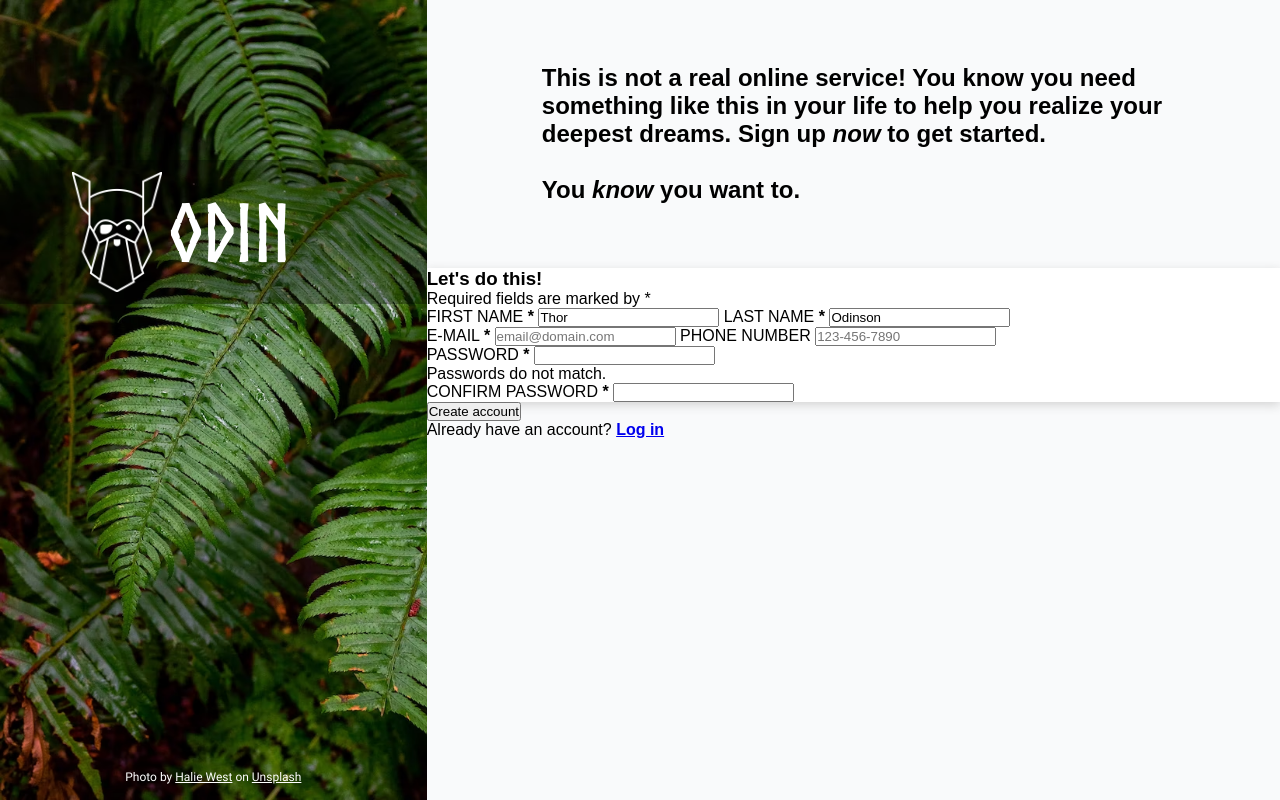
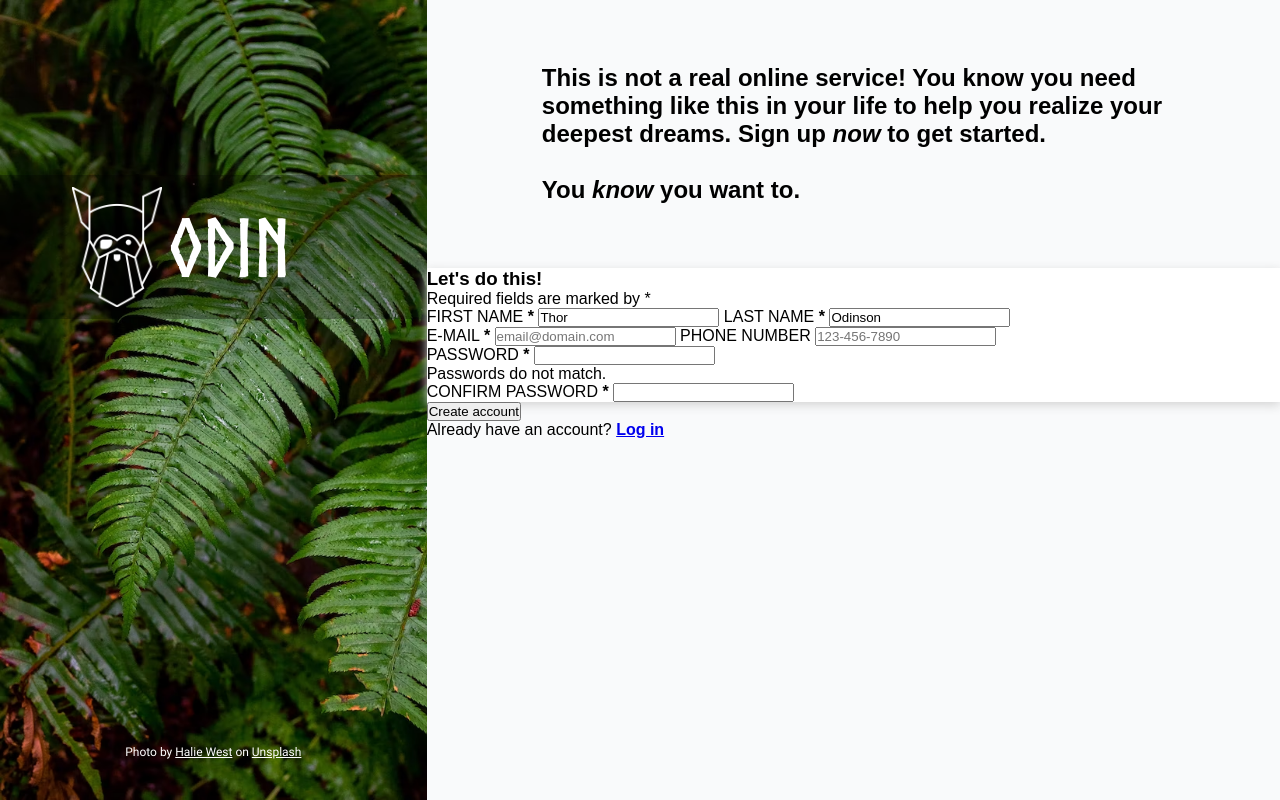
Before and after one commit to stxss/sign-up-form, a plain HTML site: page index.html in a window 1280 px wide. Drawn offline with Linux system fonts and the light colour scheme; a script that the page names is missing.

Commit message:
Refactor css

```diff
--- a/styles/stylesheet.css
+++ b/styles/stylesheet.css
@@ -29,28 +29,29 @@ body {
 }
 
 .logo {
-    position: relative;
+    display: flex;
+    justify-content: space-around;
+    flex-direction: column;
     background-image: url("./../images/plant.avif");
     width: 50%;
-    height: 100vh;
+    height: 100%;
     background-size: cover;
     background-repeat: no-repeat;
     color: white;
+
 }
 
 .odin-logo {
-    position: relative;
     display: flex;
     flex-wrap: nowrap;
     align-items: center;
     justify-content: space-evenly;
     margin: 0; padding: 0;
-    top: 20%; height: 18%;
+    margin-top: 31.5%; height: 18%;
     background-color: rgba(0,0,0,.3);
 }
 
 .logo img {
-    position: relative;
     height: 15vh;
 }
 
@@ -61,13 +62,9 @@ body {
 }
 
 .credits {
-    position: relative;
     display: flex;
-    flex-wrap: nowrap;
-    align-items: center;
     justify-content: space-evenly;
-    margin: 0; padding: 0;
-    top: 78%;
+    margin-top: 80%;
     font: 1.5vh "robotoregular", monospace;
 }
 
```
